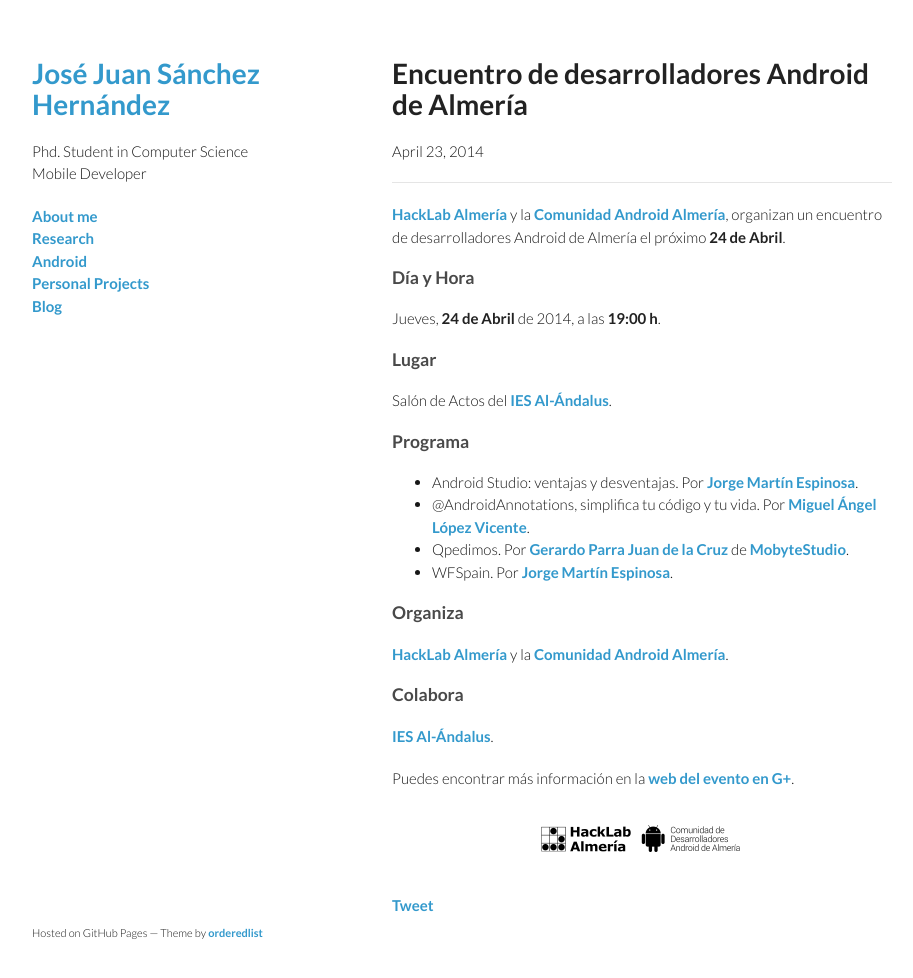
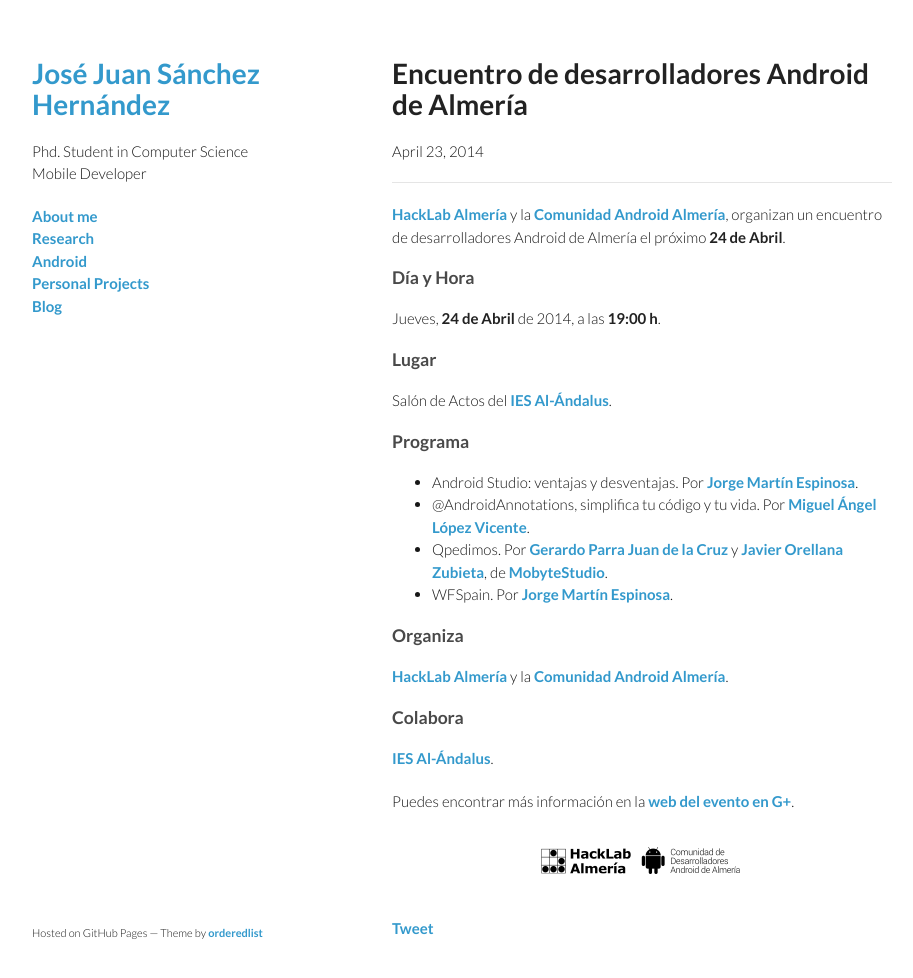
Before and after one commit to josejuansanchez/josejuansanchez.github.io, a Jekyll site: the page built from _posts/2014-04-24-encuentro-desarrolladores-android-almeria.md, in a window 1280 px wide and 1012 px high. Shown: the top 978 px of the window, without its empty margins (178-1091 px from the left). Built offline with Jekyll 4.4.1, drawn with Linux system fonts in a browser that asks for light colours; comment, search, counter and statistics services are not loaded.

Commit message:
Update 2014-04-24-encuentro-desarrolladores-android-almeria.md

```diff
--- a/_posts/2014-04-24-encuentro-desarrolladores-android-almeria.md
+++ b/_posts/2014-04-24-encuentro-desarrolladores-android-almeria.md
@@ -19,7 +19,7 @@
 
 - Android Studio: ventajas y desventajas. Por [Jorge Martín Espinosa](https://twitter.com/arasthel92).
 - @AndroidAnnotations, simplifica tu código y tu vida. Por [Miguel Ángel López Vicente](https://twitter.com/MiguelAngel_LV).
-- Qpedimos. Por [Gerardo Parra Juan de la Cruz](https://plus.google.com/u/0/107579737416167533257) de [MobyteStudio](http://www.mobitstudio.com).
+- Qpedimos. Por [Gerardo Parra Juan de la Cruz](https://plus.google.com/u/0/107579737416167533257) y [Javier Orellana Zubieta](http://es.linkedin.com/pub/javier-orellana/9/206/196), de [MobyteStudio](http://www.mobitstudio.com).
 - WFSpain. Por [Jorge Martín Espinosa](https://twitter.com/arasthel92).
 
 ### Organiza
```
